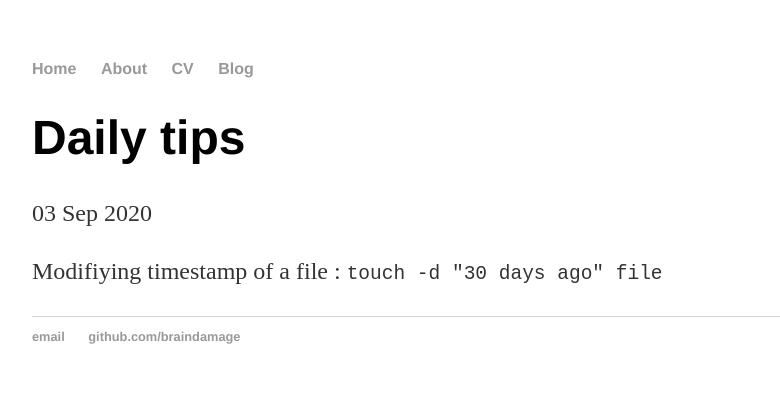
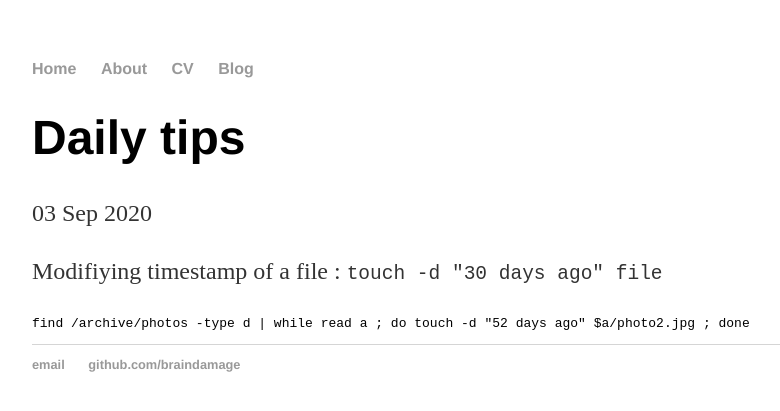
Before and after one commit to pdgaaa/pdgaaa.github.io, a Jekyll site: the page built from _posts/2020-09-03-tips.md, in a window 1280 px wide. Shown: the top 411 px of the page, without its empty margins (160-940 px from the left). Built offline with Jekyll 4.4.1, drawn with Linux system fonts in a browser that asks for light colours.

Commit message:
Update 2020-09-03-tips.md

````diff
--- a/_posts/2020-09-03-tips.md
+++ b/_posts/2020-09-03-tips.md
@@ -5,3 +5,7 @@ date: 2020-09-03
 ---
 
 Modifiying timestamp of a file : ```touch -d "30 days ago" file```
+
+```
+find /archive/photos -type d | while read a ; do touch -d "52 days ago" $a/photo2.jpg ; done
+```
````
